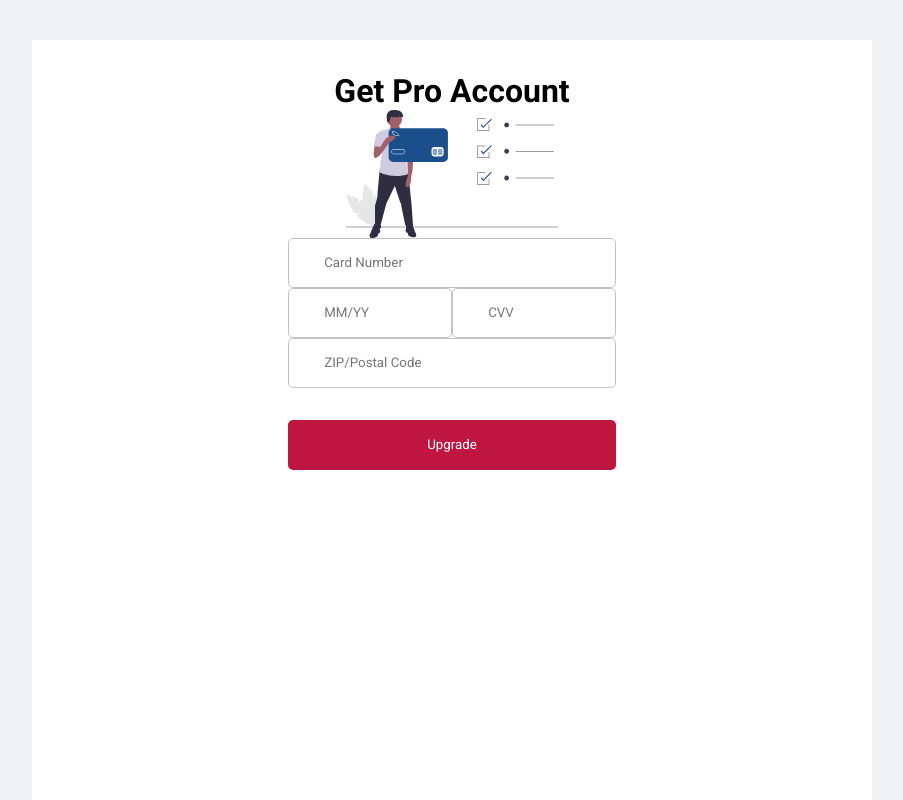
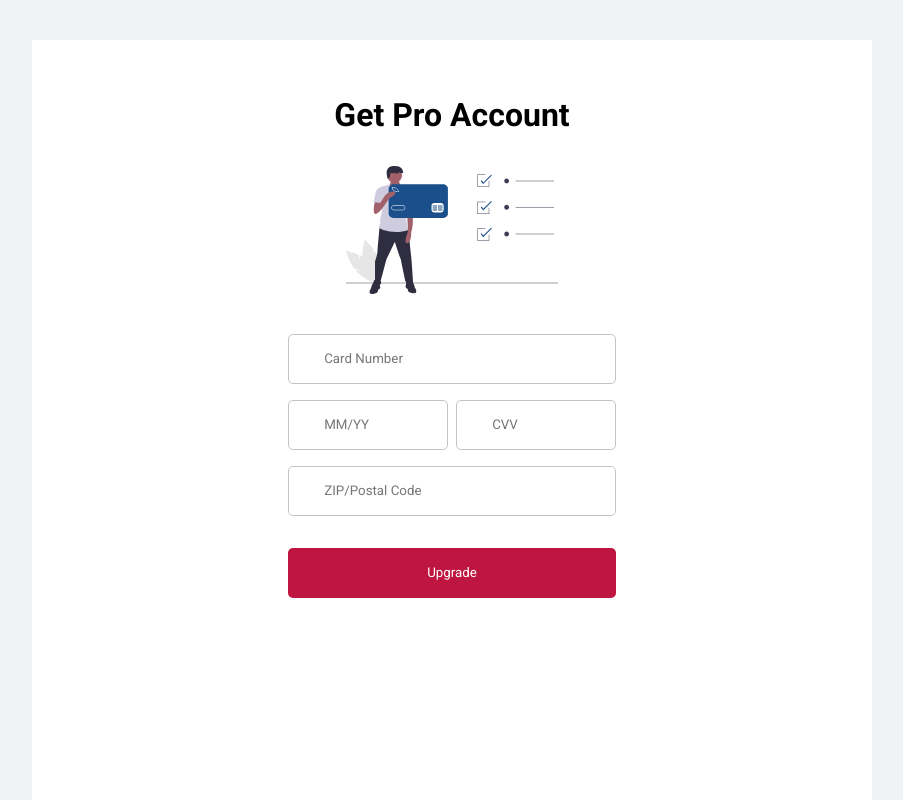
Before and after one commit to gabriel1997castro/react-login, a React (Create React App) app: page /upgrade in a window 1280 px wide. Shown: the whole page, without its empty margins (188-1091 px from the left). Built offline with nearby package versions, Linux system fonts and the light colour scheme.

Commit message:
style: add style to upgrade page

```diff
--- a/src/pages/Upgrade/index.tsx
+++ b/src/pages/Upgrade/index.tsx
@@ -1,7 +1,7 @@
 import { ChangeEvent, useState } from "react";
 import assets from "../../assets";
 import { Box, Button, Image, InputGroup, InputText, Title } from "../../components";
-import { Container, InternalContainer, MonthAndCvvWrapper } from "./styles";
+import { Container, InternalContainer, MonthAndCvvWrapper, Form } from "./styles";
 
 export function Upgrade() {
   const [creditCardNumber, setCreditCardNumber] = useState("");
@@ -25,17 +25,17 @@ export function Upgrade() {
   }
 
   const handleCvvChange = (e: ChangeEvent<HTMLInputElement>) => {
-    if(e.target.value.length <= 3) setCreditCardCvv(e.target.value)
+    if (e.target.value.length <= 3) setCreditCardCvv(e.target.value)
   }
 
   return (
     <Container>
       <Box>
-        <form>
+        <Form>
+          <Title style={{ marginTop: '2rem', marginBottom: '2rem' }}>Get Pro Account</Title>
+          <Image src={assets.undrawOnlinePayments} alt="Upgrade to pro account" />
           <InternalContainer>
-            <Title>Get Pro Account</Title>
-            <Image src={assets.undrawOnlinePayments} alt="Upgrade to pro account" />
-            <InputGroup>
+            <InputGroup style={{ marginTop: '2rem' }}>
               <InputText
                 value={creditCardNumber}
                 placeholder="Card Number"
@@ -45,7 +45,7 @@ export function Upgrade() {
               />
             </InputGroup>
             <MonthAndCvvWrapper>
-              <InputGroup>
+              <InputGroup style={{ marginTop: '1rem', marginRight: '0.5rem' }}>
                 <InputText
                   value={creditCardMonth}
                   placeholder="MM/YY"
@@ -55,7 +55,7 @@ export function Upgrade() {
                   required
                 />
               </InputGroup>
-              <InputGroup>
+              <InputGroup style={{ marginTop: '1rem' }}>
                 <InputText
                   value={creditCardCvv}
                   placeholder="CVV"
@@ -66,12 +66,12 @@ export function Upgrade() {
                 />
               </InputGroup>
             </MonthAndCvvWrapper>
-            <InputGroup>
+            <InputGroup style={{ marginTop: '1rem' }}>
               <InputText placeholder="ZIP/Postal Code" name="number" type="text" required />
             </InputGroup>
             <Button style={{ margin: '2rem 0rem' }} backgroundColor="secondary" type="submit">Upgrade</Button>
           </InternalContainer>
-        </form>
+        </Form>
       </Box>
     </Container >
   )
--- a/src/pages/Upgrade/styles.ts
+++ b/src/pages/Upgrade/styles.ts
@@ -23,3 +23,9 @@ export const InternalContainer = styled.div`
   padding: 0.5rem;
   align-items: center;
 `;
+
+export const Form = styled.form`
+  display: flex;
+  flex-direction: column;
+  align-items: center;
+`
```
Lines whose indentation alone changed are shown as unchanged.
